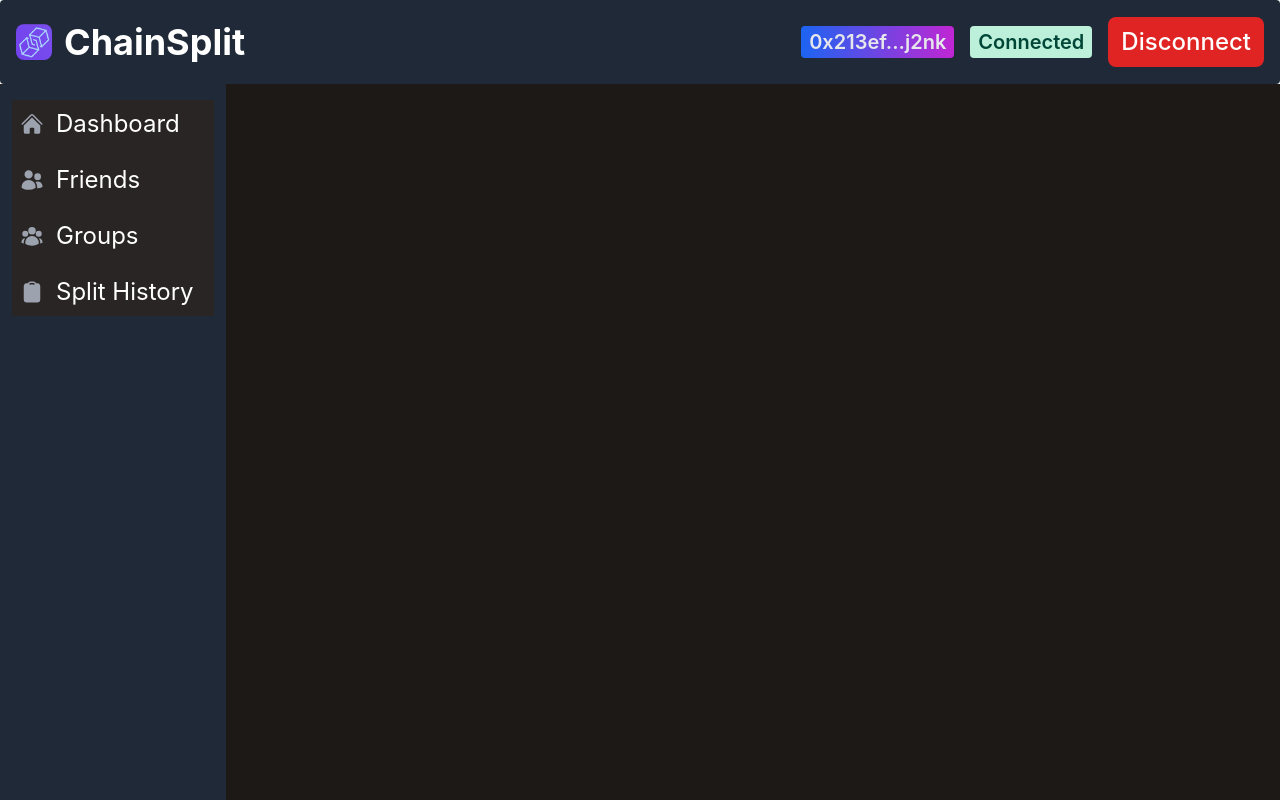
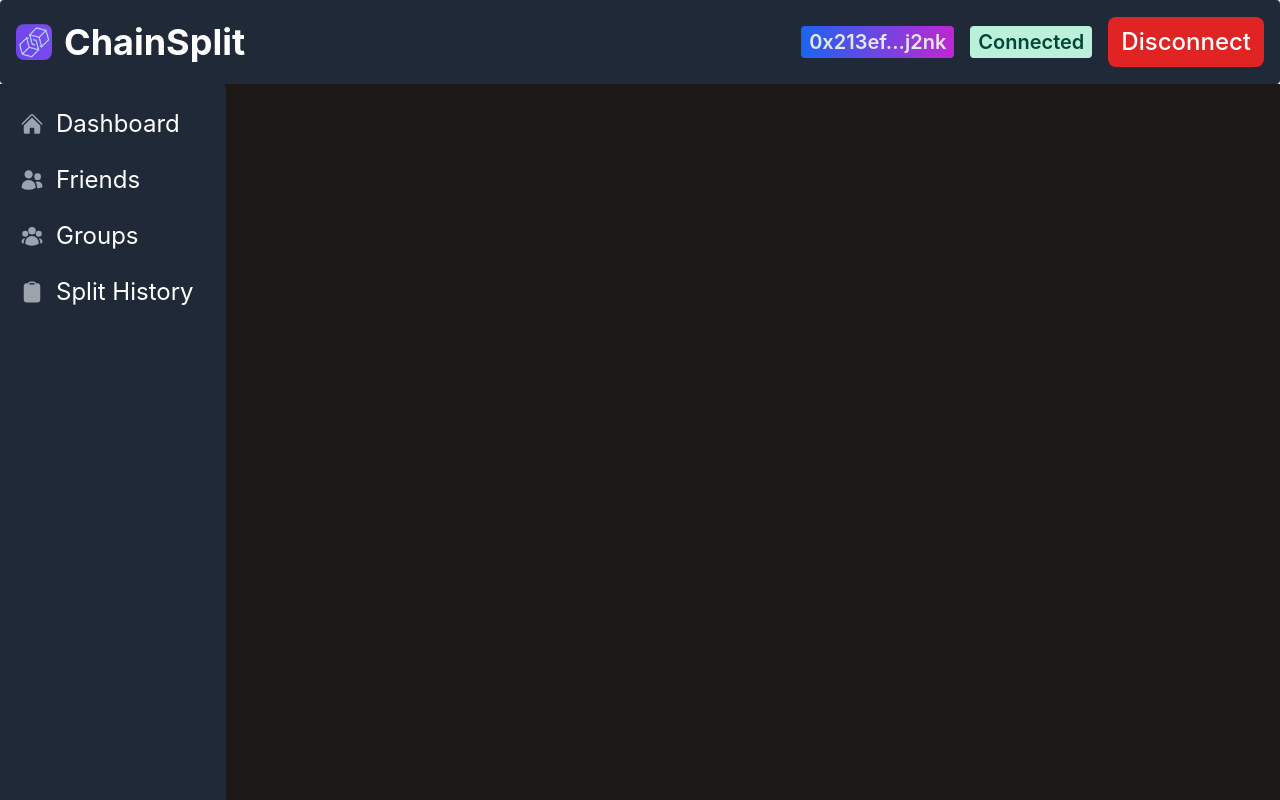
Before and after one commit to karan2605/Chain-Split, a React (Create React App) app: page /dashboard in a window 1280 px wide. Shown: the top 800 px of the page. Built offline with nearby package versions, Linux system fonts and the light colour scheme.

Commit message:
removed uneccessary sidebar components

```diff
--- a/src/components/DashboardSidebar.js
+++ b/src/components/DashboardSidebar.js
@@ -6,15 +6,15 @@ import { HiClipboard } from "react-icons/hi2";
 
 const DashboardSidebar = () => {
     return (
-        <Sidebar className="w-fit row-span-3 bg-stone-800 text-4xl">
-            <Sidebar.Items className="bg-stone-800">
-                <Sidebar.ItemGroup className="bg-stone-800">
+        <Sidebar className={"w-fit row-span-3 text-4xl"}>
+            <Sidebar.Items>
+                <Sidebar.ItemGroup>
                     <Sidebar.Item
                     href="#"
                     className="text-2xl text-white"
                     icon={HiHome}
                     >
-                    Dashboard
+                    <h1 className="text-2xl text-white">Dashboard</h1>
                     </Sidebar.Item>
                     <Sidebar.Item
                     href="#"
@@ -28,14 +28,14 @@ const DashboardSidebar = () => {
                     className="text-2xl text-white"
                     icon={HiUserGroup}
                     >
-                    Groups
+                    <h1 className="text-2xl text-white">Groups</h1>
                     </Sidebar.Item>
                     <Sidebar.Item
                     href="#"
                     className="text-2xl text-white"
                     icon={HiClipboard}
                     >
-                    Split History
+                    <h1 className="text-2xl text-white">Split History</h1>
                     </Sidebar.Item>
                 </Sidebar.ItemGroup>
             </Sidebar.Items>
```
